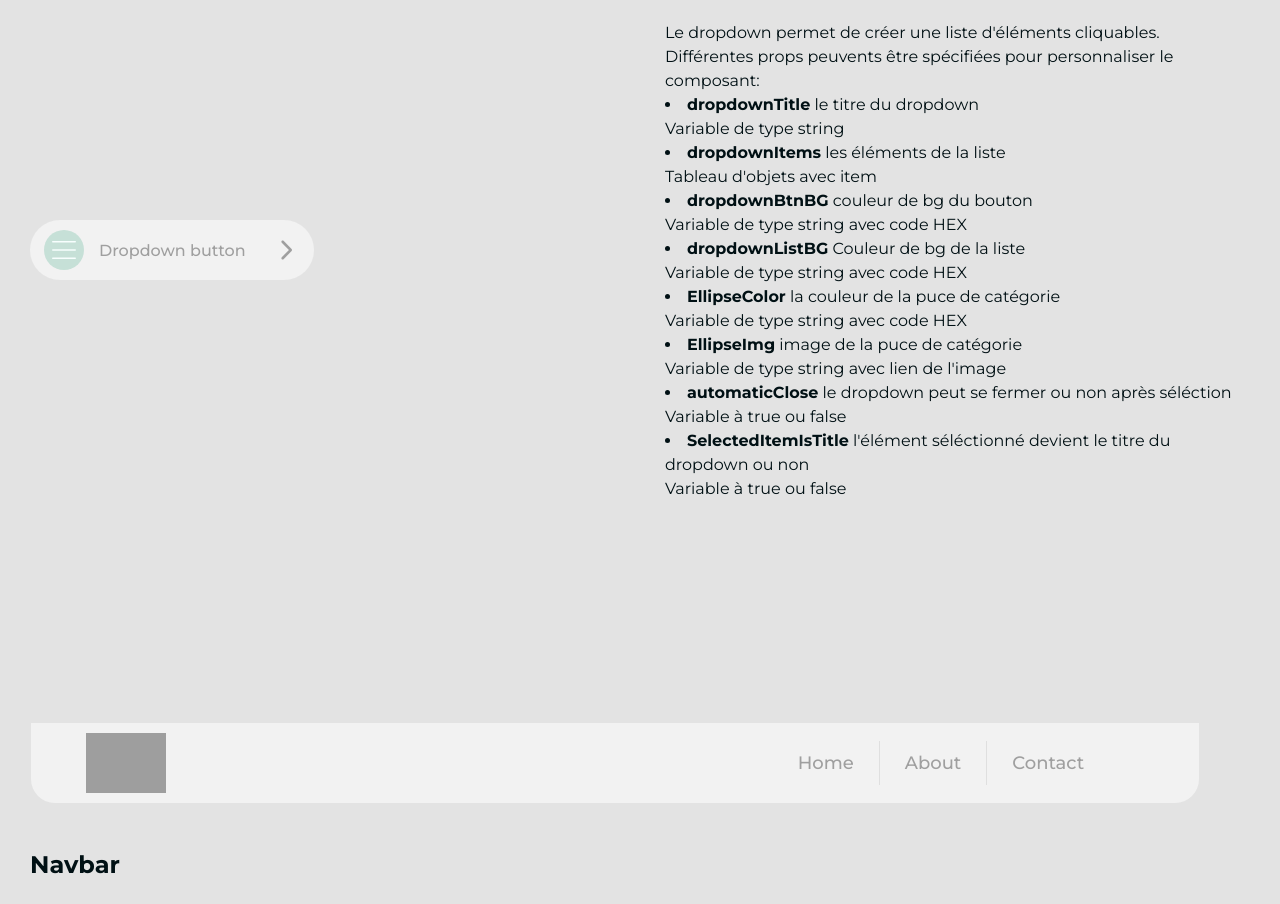
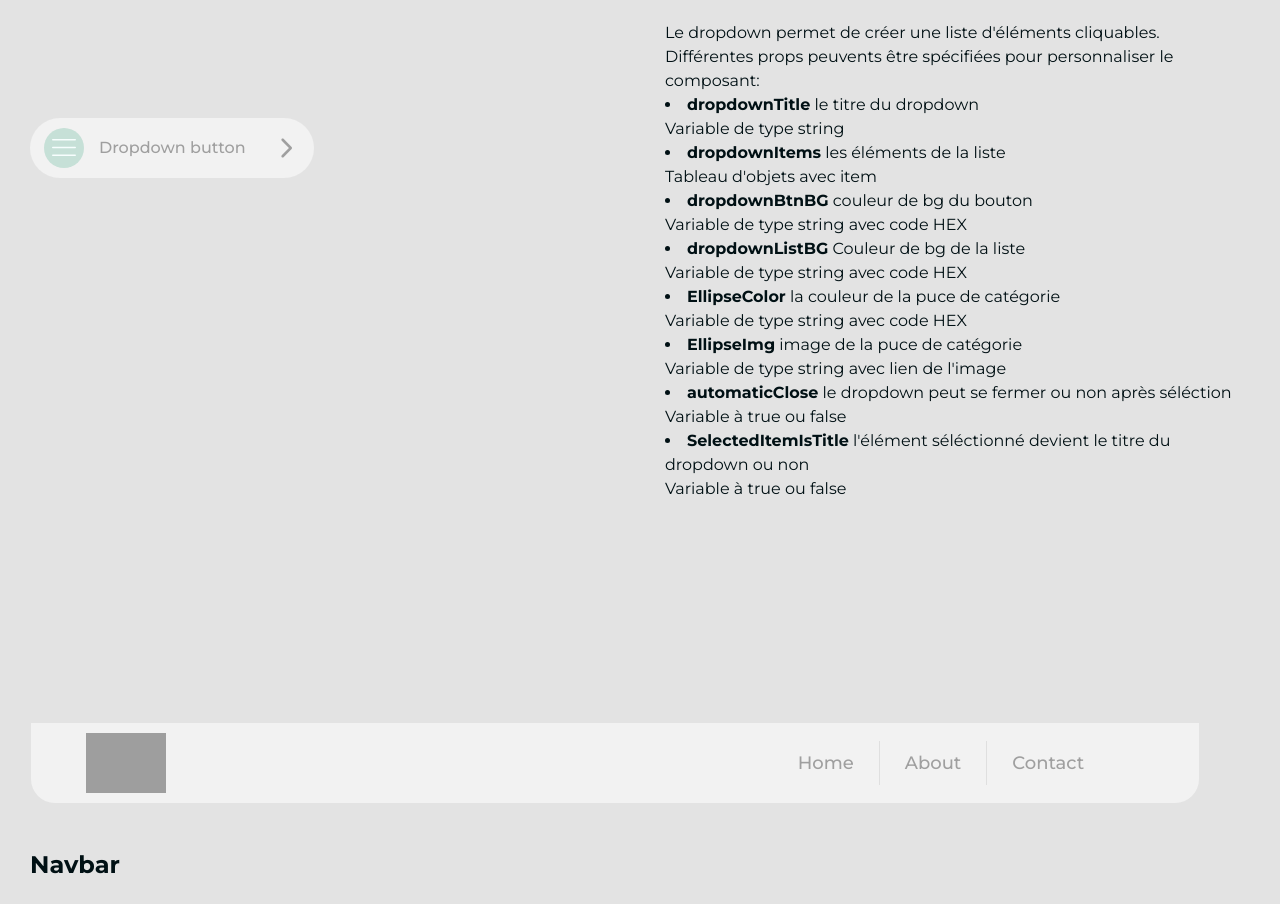
Before and after one commit to TP-Svelte/TP_Svelte_components, a Svelte app: page / in a window 1280 px wide. Shown: the part 2965-3869 px from the top of the page. Built offline with nearby package versions, Linux system fonts and the light colour scheme; grey boxes are pictures that could not be loaded.

Commit message:
update dropdown

```diff
--- a/src/UI/Dropdown.svelte
+++ b/src/UI/Dropdown.svelte
@@ -78,6 +78,9 @@
   .dropdown-light {
     background-color: #F2F2F2;
   }
+  #Dropdown {
+    min-height: 270px;
+  }
   button {
     border-radius: 50px;
     display: flex;
```
